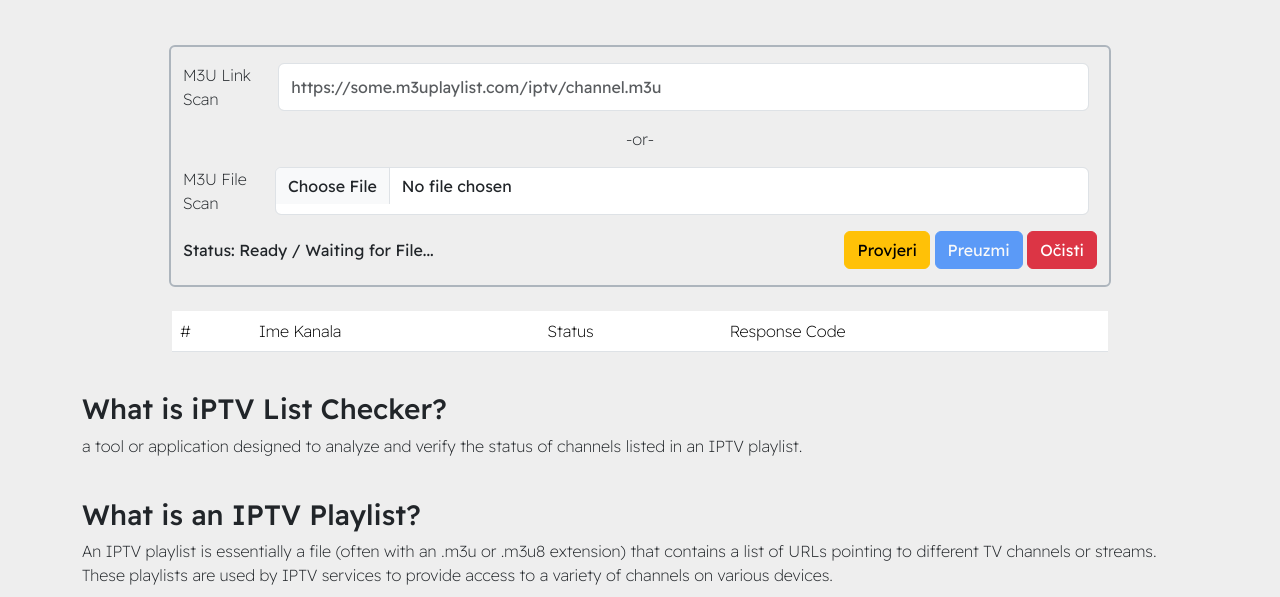
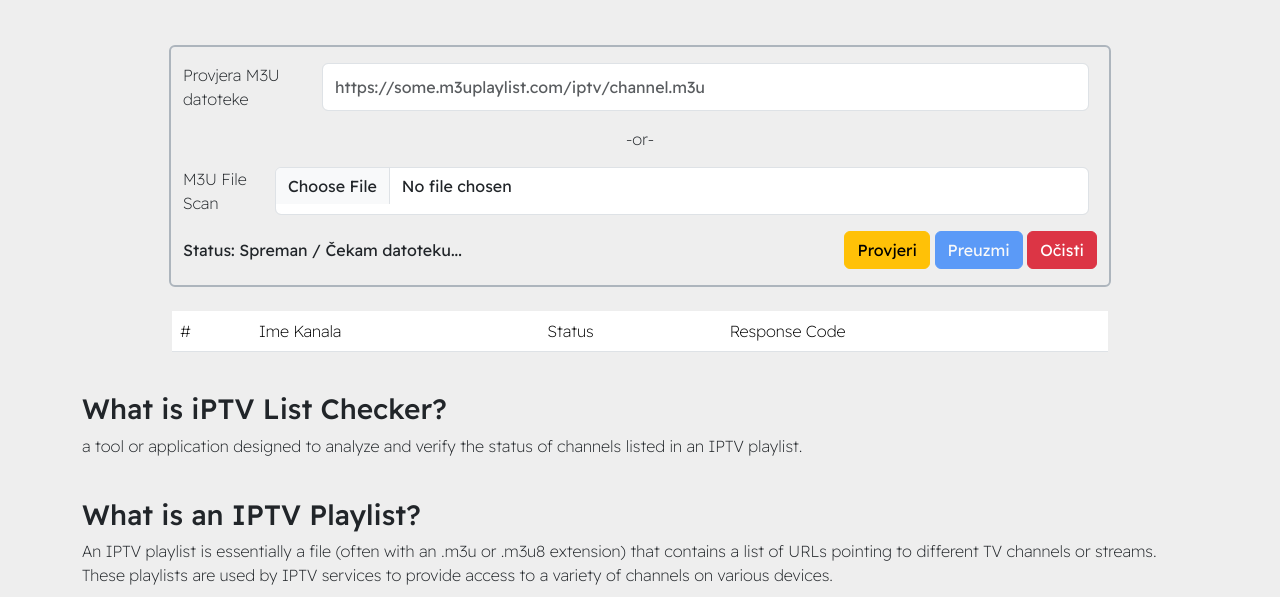
Before and after one commit to xkodi1121/xkodi1121.github.io, a plain HTML site: page index.html in a window 1280 px wide. Shown: the part 203-800 px from the top of the page. Drawn offline with nearby package versions, Linux system fonts and the light colour scheme.

Commit message:
Update index.html

```diff
--- a/index.html
+++ b/index.html
@@ -49,7 +49,7 @@
             <div
                 class="container mt-5 border border-dark-subtle border-2 rounded justify-content-center align-items-center w-75">
                 <form action="search" class="d-flex mt-3">
-                    <label for="Link">M3U Link Scan</label>
+                    <label for="Link">Provjera M3U datoteke</label>
                     <input class="form-control me-2" type="url" id="playlisturl"
                         placeholder="https://some.m3uplaylist.com/iptv/channel.m3u" aria-label="Place Link here">
                 </form>
@@ -59,11 +59,11 @@
 
                 <div class="mb-3 d-flex">
                     <label for="Link">M3U File Scan</label>
-                    <input type="file" class="form-control me-2" id="file" accept=".m3u, .m3u8">
+                    <input type="file" class="form-control me-2" id="file" accept=".m3u, .m3u8, .m3u_plus, .ts">
                 </div>
 
                     <div class="d-flex gap-2 mb-3 justify-content-between">
-                        <span id="scind" class="align-self-center">Status: Ready / Waiting for File...</span>
+                        <span id="scind" class="align-self-center">Status: Spreman / Čekam datoteku...</span>
                         <div>
                             <button class="btn btn-warning" type="submit" id="check">Provjeri</button>
                             <button class="btn btn-primary" type="Download" id="dl">Preuzmi</button>
```
